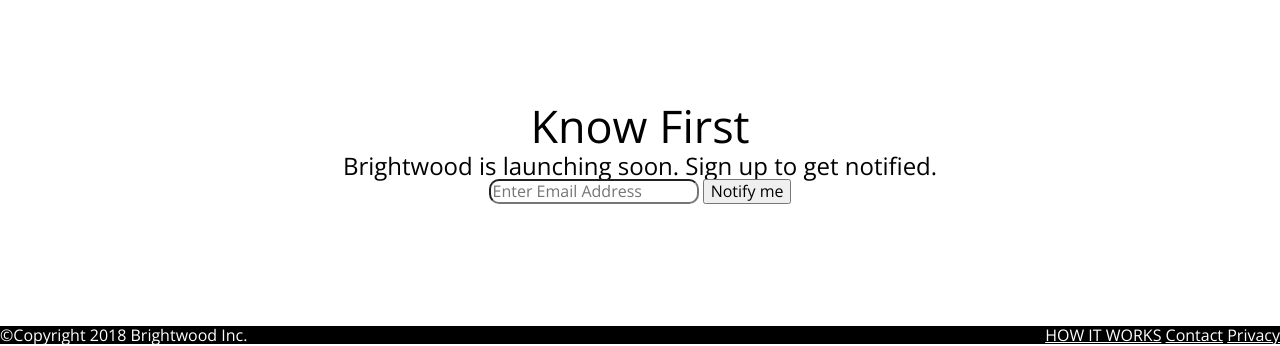
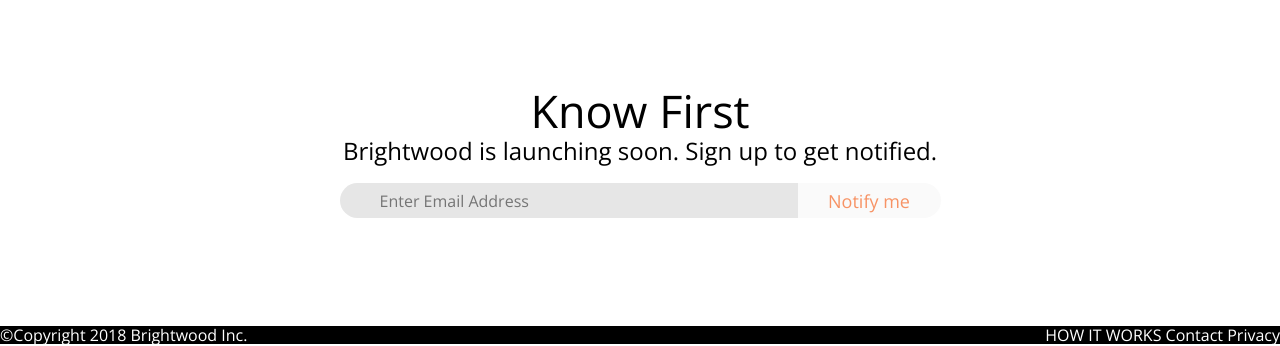
Before and after one commit to nsisodiya/brightwoodlighting-website, a website: page how.html in a window 1280 px wide. Shown: the part 2430-2776 px from the top of the page. Drawn offline with nearby package versions, Linux system fonts and the light colour scheme; files that its build step writes are made by us from their sources.

Commit message:
Email form on How Page done.

```diff
--- a/css/_common.scss
+++ b/css/_common.scss
@@ -8,6 +8,10 @@
 }
 a, img {
     //border: 1px solid greenyellow;
+}
+
+a {
+    text-decoration: none;
 }
 
 .width60p {
--- a/css/_how.scss
+++ b/css/_how.scss
@@ -49,11 +49,55 @@
         font-size: 18px;
       }
     }
+  }
+}
 
 .emailBox {
+  margin-top: 19px;
+  display: flex;
   input {
-            border-radius: 10px;
+    outline: none;
+    padding: 0px;
+    margin: 0px;
+    background: #e6e6e6;
+    border-top-left-radius: 20px;
+    border-bottom-left-radius: 20px;
+    border: 0px;
+    width: 418px;
+    height: 35px;
+    padding-left: 40px;
+    @include ipad {
+      width: 293px;
+      font-size: 12.6px;
+      height: 25px;
+    }
+    @include mobile {
+      font-size: 12.6px;
+      width: 214px;
+      height: 25px;
+    }
+  }
+  button {
+    outline: none;
+    padding: 0px;
+    margin: 0px;
+    color: #f79365;
+    font-size: 18px;
+    background: #fafafa;
+    border-top-right-radius: 20px;
+    border-bottom-right-radius: 20px;
+    border: 0px;
+    width: 143px;
+    height: 35px;
+    @include ipad {
+      font-size: 12.6px;
+      width: 100px;
+      height: 25px;
+    }
+    @include mobile {
+      font-size: 12.6px;
+      width: 83px;
+      height: 25px;
     }
   }
 }
-}
```
Lines whose indentation alone changed are shown as unchanged.
